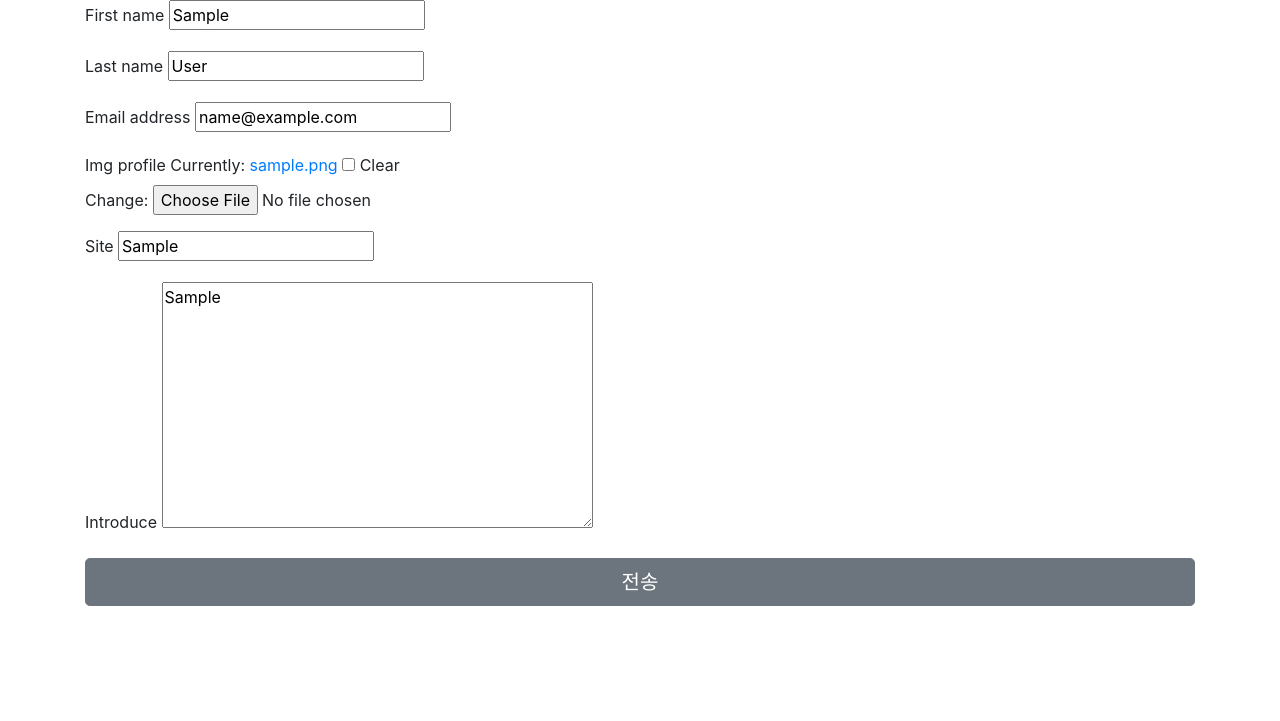
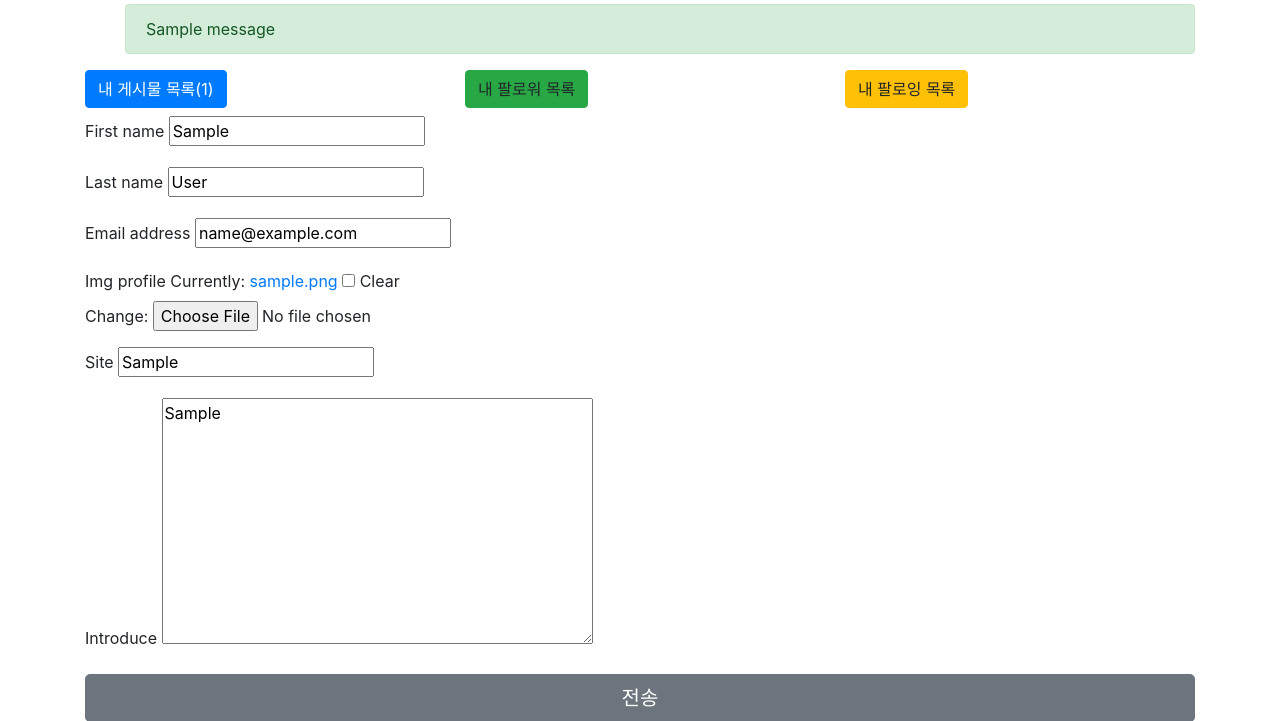
Before and after one commit to AsheKR/make-insta, a Django app: page /members/profile/ in a window 1280 px wide. Shown: the part 56-777 px from the top of the page. Run offline with Django 3.2, Linux system fonts and the light colour scheme; a user stored in the database is signed in; tables that the repository leaves empty hold one stand-in row (values such as "Sample post"); one stand-in notice (Sample message) is shown; parts of the project's set-up code (start-up, migrations or seed data) failed here and were passed over; some libraries are stand-ins or nearby versions.

Commit message:
내 포스트만 볼 수 있는 기능 추가

```diff
--- a/app/members/views.py
+++ b/app/members/views.py
@@ -57,7 +57,7 @@ def profile(request):
         'form': form
     }
 
-    return render(request, 'posts/profile.html', context)
+    return render(request, 'members/profile.html', context)
 
 
 def signup_view(request):
--- a/app/posts/urls.py
+++ b/app/posts/urls.py
@@ -6,6 +6,7 @@ app_name = 'posts'
 
 urlpatterns = [
     path('', views.post_list, name='post_list'),
+    path('my_posts/', views.my_posts, name='my_posts'),
     path('create/', views.post_create, name='post_create'),
     path('comment/<int:post_pk>', views.comment_create, name='comment_create'),
     path('like/<int:post_pk>', views.post_like_toggle, name='post_like_toggle')
--- /dev/null
+++ b/app/templates/members/profile.html
@@ -0,0 +1,36 @@
+{% extends 'base.html' %}
+
+{% block content %}
+
+{% if messages %}
+<ul class="messages mt-1">
+    {% for message in messages %}
+    <div class="alert alert-{{ message.tags }}">{{ message }}</div>
+    {% endfor %}
+</ul>
+{% endif %}
+
+<div class="row mb-2">
+    <div class="col-4">
+        <a class="btn btn-primary my-2 my-sm-0" href="{% url 'posts:my_posts' %}">내 게시물 목록({{ user.post_set.all|length }})</a>
+    </div>
+    <div class="col-4">
+        <a class="btn btn-success my-2 my-sm-0" >내 팔로워 목록</a>
+    </div>
+    <div class="col-4">
+        <a class="btn btn-warning my-2 my-sm-0" >내 팔로잉 목록</a>
+    </div>
+
+</div>
+<form action="" method="POST" enctype="multipart/form-data">
+    {% csrf_token %}
+    {% for field in form %}
+        <div class="form-group">
+            <label for="{{ field.id_for_label }}">{{ field.label }}</label>
+            {{ field }}
+        </div>
+    {% endfor %}
+    <button type="submit" class="btn btn-lg btn-block btn-secondary">전송</button>
+</form>
+
+{% endblock %}
--- a/app/templates/posts/profile.html
+++ /dev/null
@@ -1,15 +0,0 @@
-{% extends 'base.html' %}
-
-{% block content %}
-<form action="" method="POST" enctype="multipart/form-data">
-    {% csrf_token %}
-    {% for field in form %}
-        <div class="form-group">
-            <label for="{{ field.id_for_label }}">{{ field.label }}</label>
-            {{ field }}
-        </div>
-    {% endfor %}
-    <button type="submit" class="btn btn-lg btn-block btn-secondary">전송</button>
-</form>
-
-{% endblock %}
```
Also changed, not shown: app/posts/views.py (+15 -0 lines), app/templates/posts/post_list.html (+5 -2 lines).
